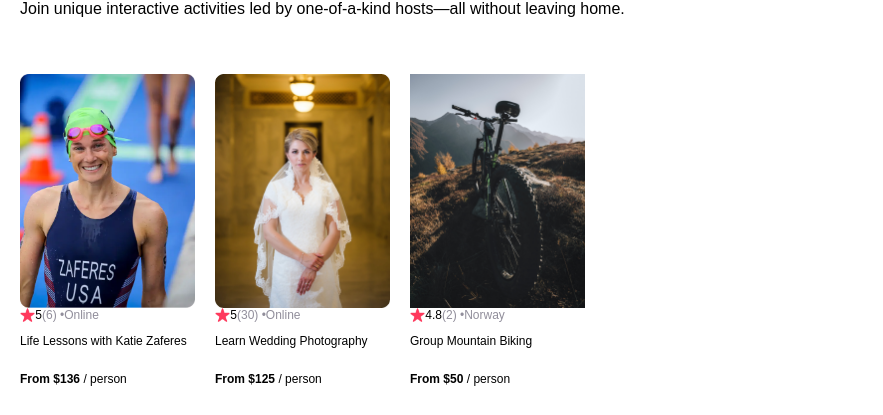
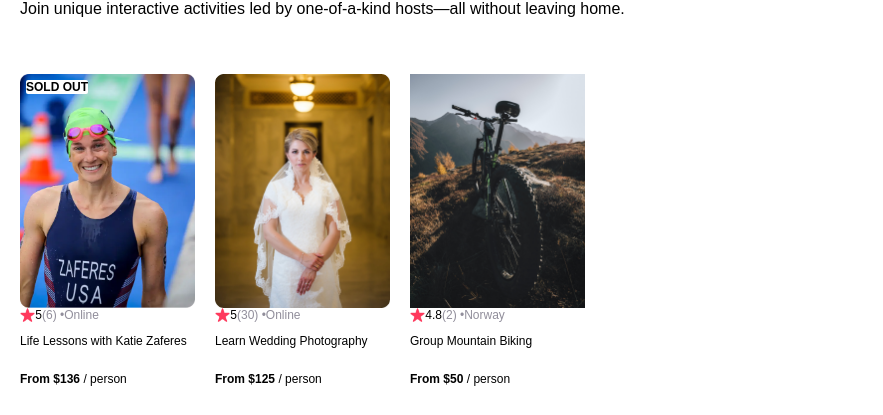
Before and after one commit to Sheriff-Oladimeji/airbnb-express-clone, a React (Create React App) app: page / in a window 1280 px wide. Shown: the part 388-803 px from the top of the page, without its empty margins (0-883 px from the left). Built offline with nearby package versions, Linux system fonts and the light colour scheme.

Commit message:
modify files
fix bug

```diff
--- a/src/App.js
+++ b/src/App.js
@@ -15,7 +15,7 @@
     location={card.location}
     title={card.title}
     price={card.price}
-    openSpot={card.openSpots}
+   openSpots={card.openSpots}
    />
    )
   })
--- a/src/components/card.js
+++ b/src/components/card.js
@@ -1,23 +1,33 @@
+import star from "../images/Star 1.png";
+import "../styles.css";
 
-import star from "../images/Star 1.png"
-import "../styles.css"
 
-export default function Card(props){
-  return(
+export default function Card(props) {
+  let badgeText
+  if(props.openSpots === 0){
+    badgeText = "sold out"
+  }
+  else if(props.location === "online"){
+    badgeText = "online"
+  }
+  else{
+    badgeText = ""
+  }
+  return (
+    <div className="card">
+       {badgeText && <div className="card--badge">{badgeText}</div>}
 
-  <div className="card">
-
-    {props.openSpots === 0 && <div className="card--badge">Sold out</div>}
-  <img src={props.img} alt=""/>
+      <img src={props.img} alt="" />
       <div className="card--stats">
-   <img src={star} alt="" className="card--star"/>
+        <img src={star} alt="" className="card--star" />
         <span>{props.rating}</span>
         <span className="gray">({props.reviewCount}) • </span>
         <span className="gray">{props.location}</span>
       </div>
       <p>{props.title}</p>
-  <p><span className="bold">From ${props.price}</span> / person</p>
+      <p>
+        <span className="bold">From ${props.price}</span> / person
+      </p>
     </div>
-
-  )
+  );
 }
--- a/src/data.js
+++ b/src/data.js
@@ -43,7 +43,7 @@
     },
     location: "Norway",
     openSpots: 3,
-  },
+  }
 
 ];
 export default contents
--- a/src/styles.css
+++ b/src/styles.css
@@ -98,4 +98,5 @@
   border-radius: 2px;
   font-weight: bold;
   text-transform: uppercase;
+  display: block;
 }
```
Lines whose indentation alone changed are shown as unchanged.
